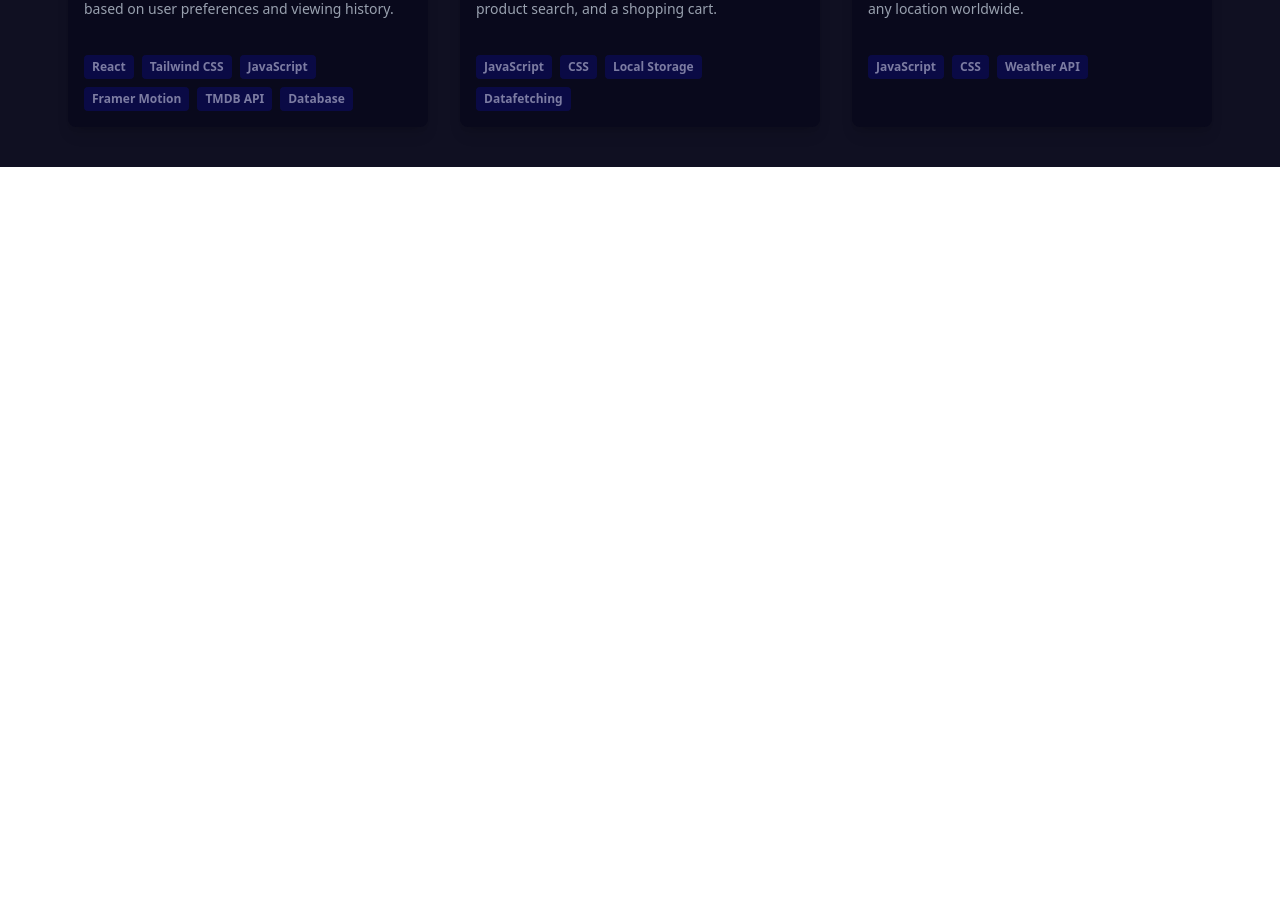
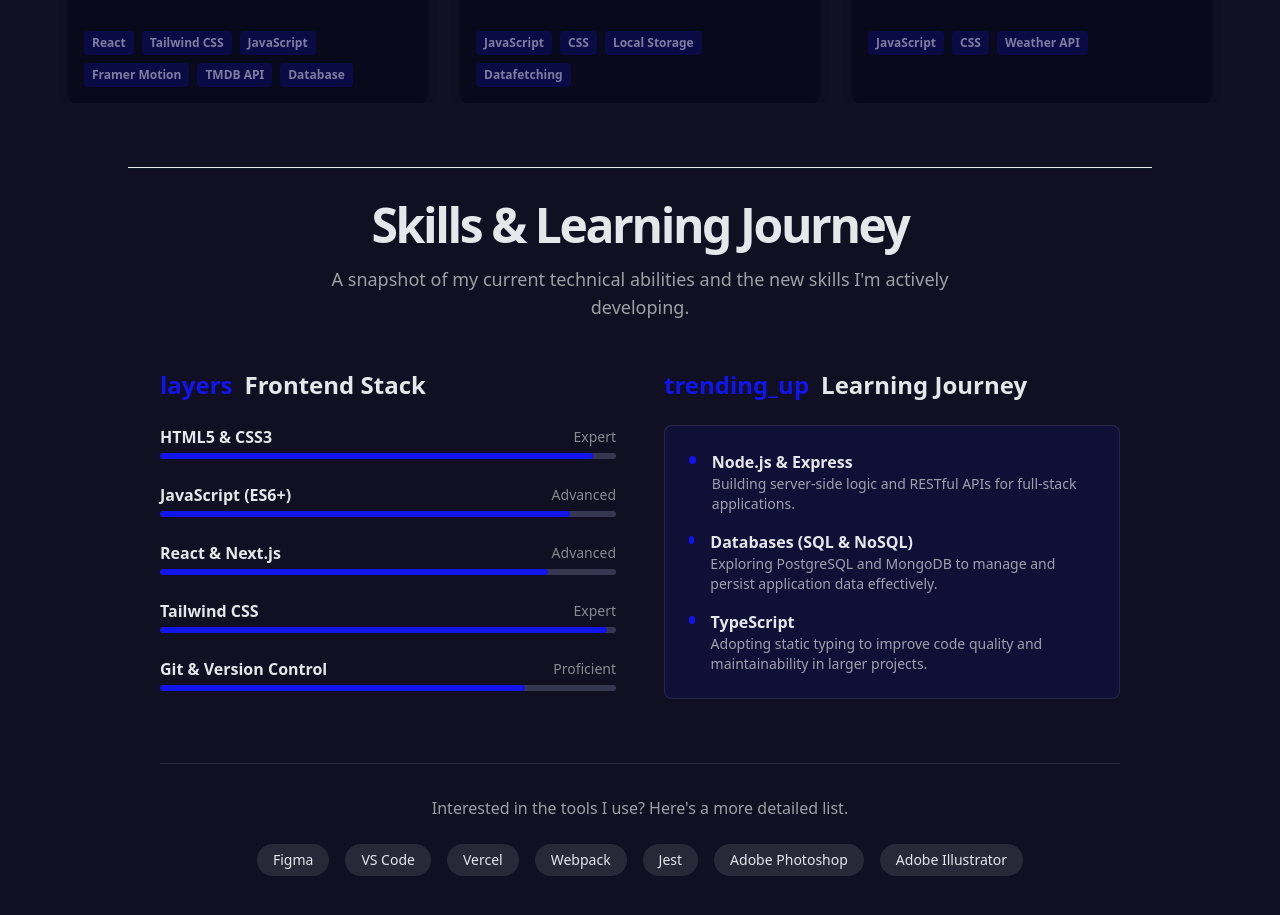
Before and after one commit to FadyHe/FadyHe, a React (Vite) app: page / in a window 1280 px wide. Shown: the part 1799-2714 px from the top of the page. Before the commit the page ends 1966 px from the top, so only its background shows below. Built offline with nearby package versions, Linux system fonts and the light colour scheme.

Commit message:
Refactor components and styles: update Header and Projects layout, enhance Skills section with progress indicators, and improve CSS for better responsiveness

```diff
--- a/src/App.jsx
+++ b/src/App.jsx
@@ -1,3 +1,4 @@
+import Header from "./Components/Header";
 import Hero from "./Components/Hero"
 import Projects from "./Components/Projects"
 import Skills from "./Components/Skills"
@@ -7,6 +8,7 @@ function App() {
   return (
     <div>
       <Hero />
+      <Header />
       <Projects />
       <Skills />
     </div>
--- a/src/Components/Projects.jsx
+++ b/src/Components/Projects.jsx
@@ -7,11 +7,11 @@ function Projects() {
   return (
     <>
     <Section
+        id='projects'
       className='g-background-light dark:bg-background-dark font-display text-gray-800 dark:text-gray-200 py-10'>
-      <Header />
       <div class="max-w-4xl mx-auto">
-        <div class="text-center m-12">
-          <h1 class="text-4xl sm:text-5xl font-bold text-gray-900 dark:text-white">Projects</h1>
+        <div class="text-center mx-12"><br /><br /><br />
+          <h1 class="text-4xl sm:text-5xl font-bold text-gray-900 dark:text-white ">Projects</h1>
           <p class="mt-4 text-lg text-gray-600 dark:text-gray-400">A selection of my recent work, showcasing my skills
             in frontend development and my journey towards becoming a full-stack developer.</p>
         </div>
--- a/src/Components/Section.jsx
+++ b/src/Components/Section.jsx
@@ -5,7 +5,7 @@ function Section({
   children
 }) {
   return (
-    <div className={`relative ${customPaddings || ''}${className || ''} `} id={id}>
+    <div className={`relative ${customPaddings || ''}${className || ''}g-background-light dark:bg-background-dark font-display text-gray-800 dark:text-gray-200 `} id={id}>
       {children}
       <div className='hiddn absolute top-0 left-5 w-0.25 h-full bg-stroke-1 pointer-events-none md:block lg:left-7.5 xl:left-10' />
       <div className='hiddn absolute top-0 right-5 w-0.25 h-full bg-stroke-1 pointer-events-none md:block lg:right-7.5 xl:right-10' />
--- a/src/Components/Skills.jsx
+++ b/src/Components/Skills.jsx
@@ -1,14 +1,125 @@
 import React from 'react'
 import Section from './Section'
+import { hr } from 'motion/react-client'
 
 function Skills() {
   return (
+    <>
     <Section
     id="skills"
+      className='flex min-h-screen w-full flex-col py-16 mt-10'
     >
-
+        <hr className='bg-gray-900 h-0.5 w-[80%] mx-auto' />
+      <main className="flex-1 px-4 py-8 md:px-10 lg:px-20 xl:px-40">
+        <div className="mx-auto max-w-5xl">
+          <div className="mb-12 text-center">
+            <h1 className="text-4xl md:text-5xl font-bold tracking-tighter">Skills &amp; Learning Journey</h1>
+            <p className="mt-4 text-lg text-black/60 dark:text-white/60 max-w-2xl mx-auto">A snapshot of my current technical
+              abilities and the new skills I'm actively developing.</p>
+          </div>
+          <div className="grid grid-cols-1 lg:grid-cols-2 gap-12">
+            <div>
+              <h2 className="text-2xl font-bold mb-6 flex items-center gap-3">
+                <span className="material-symbols-outlined text-primary">layers</span>
+                Frontend Stack
+              </h2>
+              <div className="space-y-6">
+                <div className="group">
+                  <div className="flex items-center justify-between mb-1">
+                    <h3 className="font-semibold">HTML5 &amp; CSS3</h3>
+                    <p className="text-sm text-black/50 dark:text-white/50">Expert</p>
+                  </div>
+                  <div className="skill-progress-bar">
+                    <div className="skill-progress" style={{width: "95%"}}></div>
+                  </div>
+                </div>
+                <div className="group">
+                  <div className="flex items-center justify-between mb-1">
+                    <h3 className="font-semibold">JavaScript (ES6+)</h3>
+                    <p className="text-sm text-black/50 dark:text-white/50">Advanced</p>
+                  </div>
+                  <div className="skill-progress-bar">
+                    <div className="skill-progress" style={{width: "90%"}}></div>
+                  </div>
+                </div>
+                <div className="group">
+                  <div className="flex items-center justify-between mb-1">
+                    <h3 className="font-semibold">React &amp; Next.js</h3>
+                    <p className="text-sm text-black/50 dark:text-white/50">Advanced</p>
+                  </div>
+                  <div className="skill-progress-bar">
+                    <div className="skill-progress" style={{width: "85%"}}></div>
+                  </div>
+                </div>
+                <div className="group">
+                  <div className="flex items-center justify-between mb-1">
+                    <h3 className="font-semibold">Tailwind CSS</h3>
+                    <p className="text-sm text-black/50 dark:text-white/50">Expert</p>
+                  </div>
+                  <div className="skill-progress-bar">
+                    <div className="skill-progress" style={{width: "98%"}}></div>
+                  </div>
+                </div>
+                <div className="group">
+                  <div className="flex items-center justify-between mb-1">
+                    <h3 className="font-semibold">Git &amp; Version Control</h3>
+                    <p className="text-sm text-black/50 dark:text-white/50">Proficient</p>
+                  </div>
+                  <div className="skill-progress-bar">
+                    <div className="skill-progress" style={{width: "80%"}}></div>
+                  </div>
+                </div>
+              </div>
+            </div>
+            <div>
+              <h2 className="text-2xl font-bold mb-6 flex items-center gap-3">
+                <span className="material-symbols-outlined text-primary">trending_up</span>
+                Learning Journey
+              </h2>
+              <div
+                className="space-y-4 rounded-lg border border-black/10 dark:border-white/10 p-6 bg-primary/5 dark:bg-primary/10">
+                <div className="flex items-start gap-4">
+                  <div className="mt-1.5 learning-dot"></div>
+                  <div>
+                    <h3 className="font-semibold">Node.js &amp; Express</h3>
+                    <p className="text-sm text-black/60 dark:text-white/60">Building server-side logic and RESTful APIs for
+                      full-stack applications.</p>
+                  </div>
+                </div>
+                <div className="flex items-start gap-4">
+                  <div className="mt-1.5 learning-dot"></div>
+                  <div>
+                    <h3 className="font-semibold">Databases (SQL &amp; NoSQL)</h3>
+                    <p className="text-sm text-black/60 dark:text-white/60">Exploring PostgreSQL and MongoDB to manage and
+                      persist application data effectively.</p>
+                  </div>
+                </div>
+                <div className="flex items-start gap-4">
+                  <div className="mt-1.5 learning-dot"></div>
+                  <div>
+                    <h3 className="font-semibold">TypeScript</h3>
+                    <p className="text-sm text-black/60 dark:text-white/60">Adopting static typing to improve code quality and
+                      maintainability in larger projects.</p>
+                  </div>
+                </div>
+              </div>
+            </div>
+          </div>
+          <div className="mt-16 text-center border-t border-black/10 dark:border-white/10 pt-8">
+            <p className="text-black/60 dark:text-white/60">Interested in the tools I use? Here's a more detailed list.</p>
+            <div className="mt-6 flex flex-wrap justify-center gap-4">
+              <span className="rounded-full px-4 py-1.5 text-sm font-medium bg-black/5 dark:bg-white/10">Figma</span>
+              <span className="rounded-full px-4 py-1.5 text-sm font-medium bg-black/5 dark:bg-white/10">VS Code</span>
+              <span className="rounded-full px-4 py-1.5 text-sm font-medium bg-black/5 dark:bg-white/10">Vercel</span>
+              <span className="rounded-full px-4 py-1.5 text-sm font-medium bg-black/5 dark:bg-white/10">Webpack</span>
+              <span className="rounded-full px-4 py-1.5 text-sm font-medium bg-black/5 dark:bg-white/10">Jest</span><span className="rounded-full px-4 py-1.5 text-sm font-medium bg-black/5 dark:bg-white/10">Adobe Photoshop</span>
+              <span className="rounded-full px-4 py-1.5 text-sm font-medium bg-black/5 dark:bg-white/10">Adobe Illustrator</span>
+            </div>
+          </div>
+        </div>
+      </main>
     </Section>
-  )
+    </>)
 }
 
 export default Skills
--- a/src/index.css
+++ b/src/index.css
@@ -72,6 +72,30 @@
 .animate-fade-in-up {
     animation: fade-in-up 1s ease-out forwards;
 }
+.skill-progress-bar {
+      position: relative;
+      height: 6px;
+      width: 100%;
+      background-color: #e0e0e0;
+      border-radius: 9999px;
+      overflow: hidden;
+    }
+    .skill-progress {
+      position: absolute;
+      height: 100%;
+      background-color: #1313ec;
+      border-radius: 9999px;
+    }
+    .dark .skill-progress-bar {
+      background-color: #373752;
+    }
+    .learning-dot {
+        height: 8px;
+        width: 8px;
+        border-radius: 9999px;
+        background-color: #1313ec;
+        animation: pulse 2s cubic-bezier(0.4, 0, 0.6, 1) infinite;
+    }
 }
 @keyframes gradient-slide {
     0% {
@@ -100,10 +124,14 @@
         transform: translateY(0);
     }
 }
+@keyframes pulse {
+        0%, 100% { opacity: 1; }
+        50% { opacity: .5; }
+    }
 
 #nav-icon3 {
-  width: 50px;
-  height: 45px;
+  width: 30px;
+  height: 25px;
   position: relative;
   margin: 20px auto;
   -webkit-transform: rotate(0deg);
@@ -119,7 +147,7 @@
   #nav-icon3 span {
   display: block;
   position: absolute;
-  height: 7px;
+  height: 4px;
   width: 100%;
   background: white;
   border-radius: 3px;
@@ -140,15 +168,15 @@
 
 
 #nav-icon3 span:nth-child(2),#nav-icon3 span:nth-child(3) {
-  top: 18px;
+  top: 10px;
 }
 
 #nav-icon3 span:nth-child(4) {
-  top: 36px;
+  top: 20px;
 }
 
 #nav-icon3.open span:nth-child(1) {
-  top: 18px;
+  top: 10px;
   width: 0%;
   left: 50%;
 }
@@ -168,7 +196,7 @@
 }
 
 #nav-icon3.open span:nth-child(4) {
-  top: 18px;
+  top: 10px;
   width: 0%;
   left: 50%;
 }
```
Also changed, not shown: src/Components/Header.jsx (+4 -5 lines).
